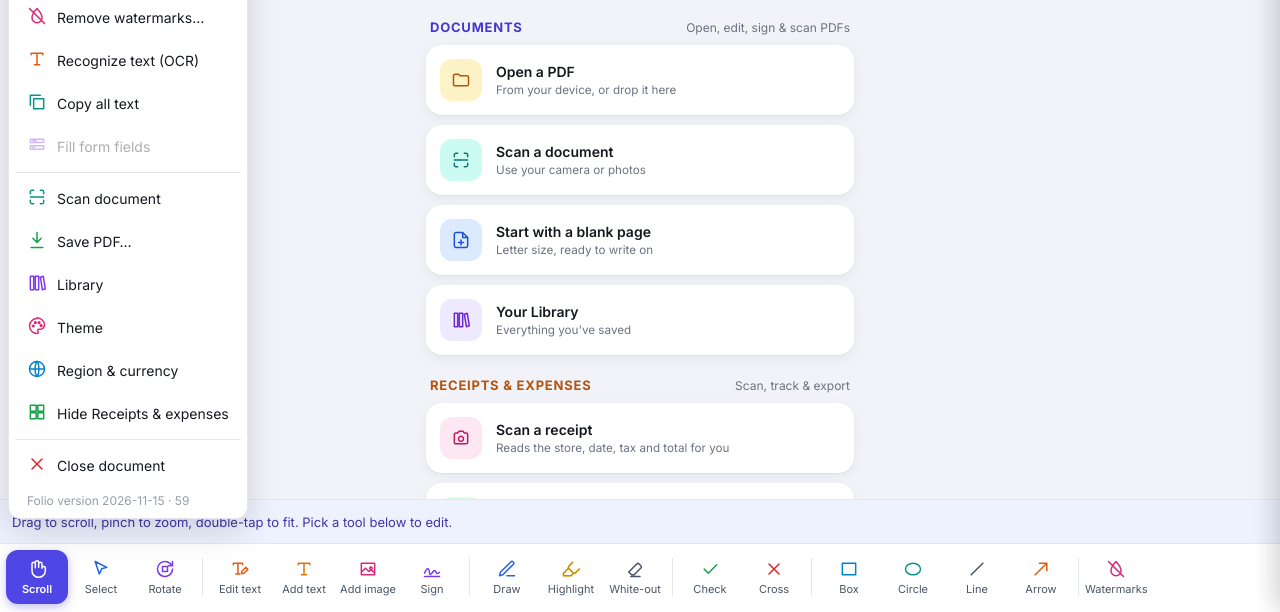
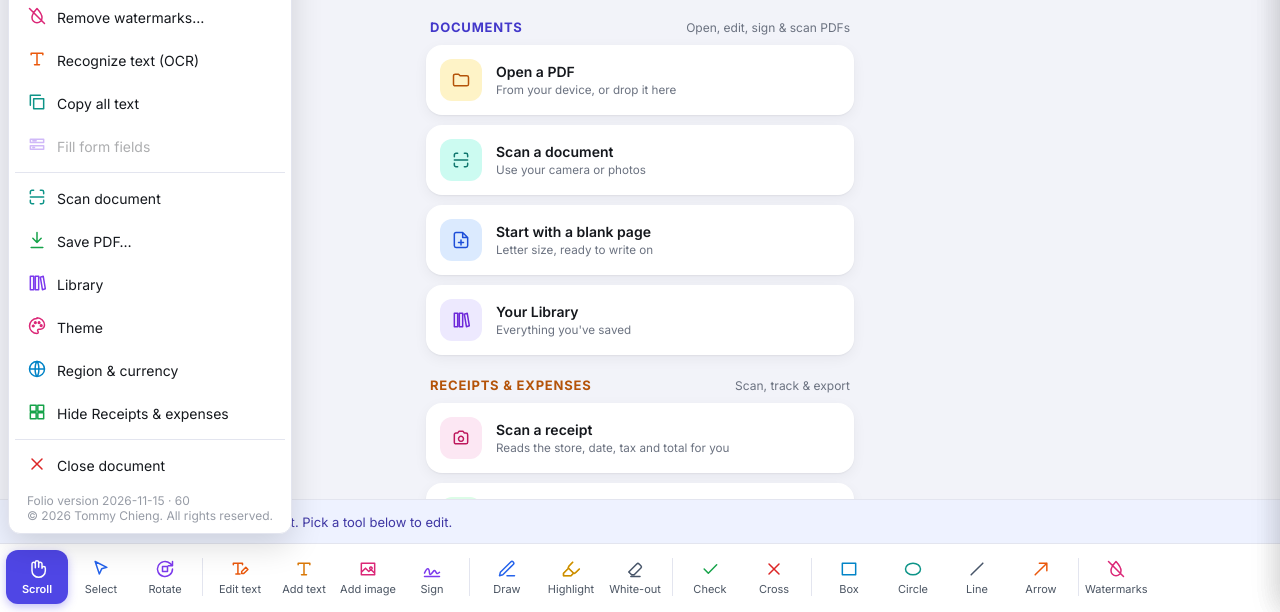
Before and after one commit to tcgunz/folio, a plain HTML site: page index.html in a window 1280 px wide. Both pictures are taken after a click on the button "File". Shown: the part 188-800 px from the top of the page. Drawn offline with Linux system fonts and the light colour scheme.

Commit message:
Add copyright notice and all-rights-reserved LICENSE (Tommy Chieng)
Co-Authored-By: Claude Opus 5.5 <noreply@anthropic.com>
Claude-Session: https://claude.ai/code/session_01QZcRUdzjdGcio91WUbGB65

```diff
--- a/index.html
+++ b/index.html
@@ -1,4 +1,10 @@
 <!DOCTYPE html>
+<!--
+  Folio
+  Copyright (c) 2026 Tommy Chieng. All rights reserved.
+  This code is proprietary. No part of it may be copied, modified, distributed
+  or used to make other software without written permission from the owner.
+-->
 <html lang="en">
 <head>
 <meta charset="utf-8">
@@ -367,7 +373,7 @@ body.ci #menu [data-m=region] .ic{color:var(--c-sky)}body.ci #menu [data-m=rctog
     <button data-m="rctoggle" id="mRc"><span class="ic" data-i="grid"></span><span id="mRcL">Hide Receipts &amp; expenses</span></button>
     <hr>
     <button data-m="close"><span class="ic" data-i="x"></span>Close document</button>
-    <div class="small" style="padding:6px 12px 4px;opacity:.7">Folio version 2026-11-15 · 59</div>
+    <div class="small" style="padding:6px 12px 4px;opacity:.7">Folio version 2026-11-15 · 60<br>© 2026 Tommy Chieng. All rights reserved.</div>
   </div>
 </div>
 
@@ -390,6 +396,7 @@ body.ci #menu [data-m=region] .ic{color:var(--c-sky)}body.ci #menu [data-m=rctog
         <button class="big" data-m="rclib"><span class="ic rc" data-i="folder"></span><span><b>Receipts folder</b><small>Browse and search your receipts</small></span></button>
       </div>
       <div class="note">Your files stay on your device. Nothing gets uploaded.</div>
+      <div class="note" style="margin-top:4px;opacity:.75">© 2026 Tommy Chieng. All rights reserved.</div>
     </div>
   </div>
 </div>
--- a/sw.js
+++ b/sw.js
@@ -1,4 +1,5 @@
-const C='folio-v59';
+/* Folio — Copyright (c) 2026 Tommy Chieng. All rights reserved. */
+const C='folio-v60';
 self.addEventListener('install',e=>{self.skipWaiting();e.waitUntil(caches.open(C).then(c=>c.addAll(['./','./index.html','./manifest.json','./icon-192.png','./icon-512.png'])))});
 self.addEventListener('activate',e=>e.waitUntil(self.clients.claim()));
 self.addEventListener('fetch',e=>{if(e.request.method!=='GET')return;e.respondWith(fetch(e.request).then(r=>{if(r.ok&&(e.request.url.startsWith(self.location.origin)||e.request.url.includes('cdnjs.cloudflare.com'))){const cp=r.clone();caches.open(C).then(c=>c.put(e.request,cp))}return r}).catch(()=>caches.match(e.request)))});
```
Also changed, not shown: 2 other files.
